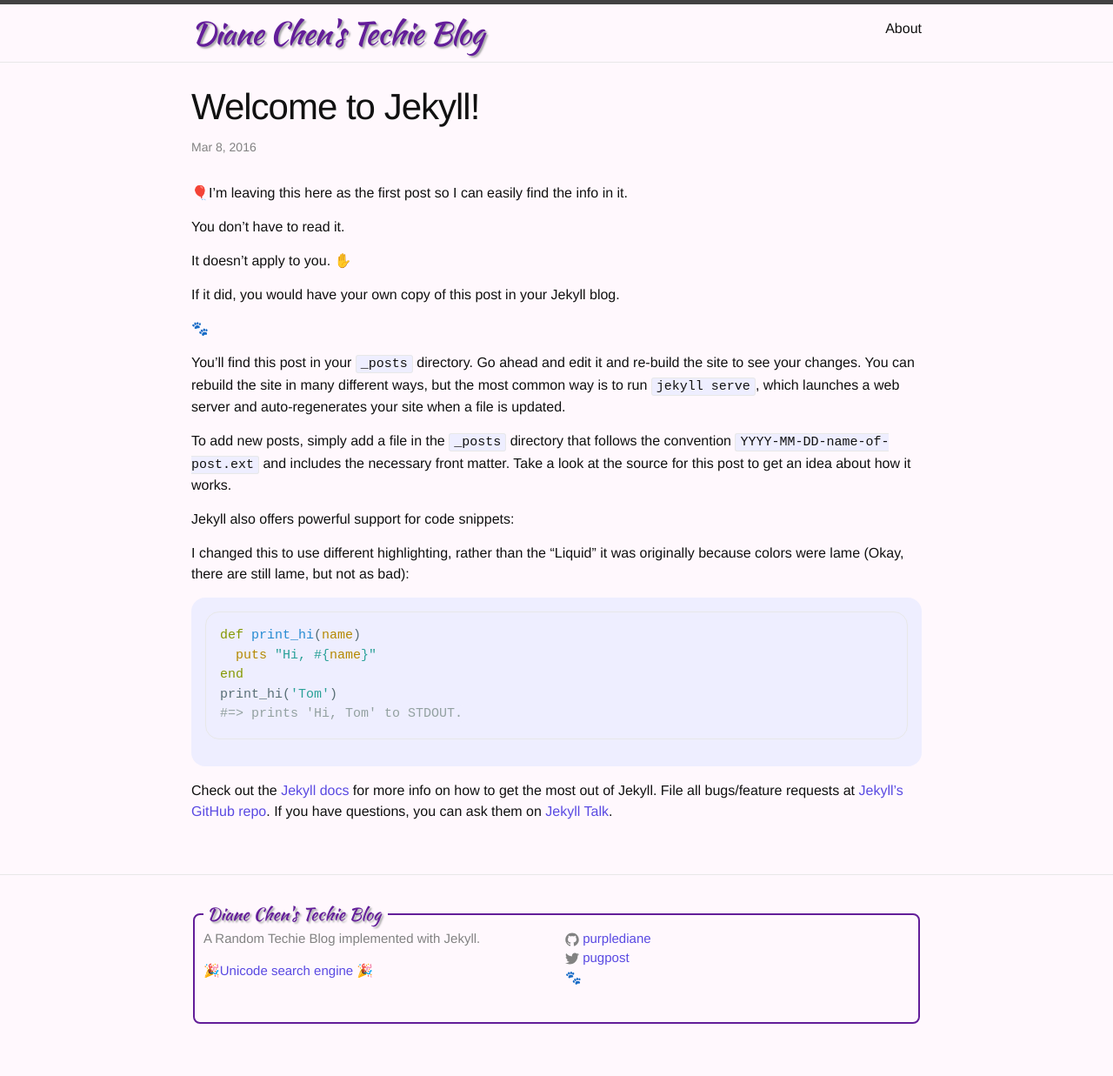
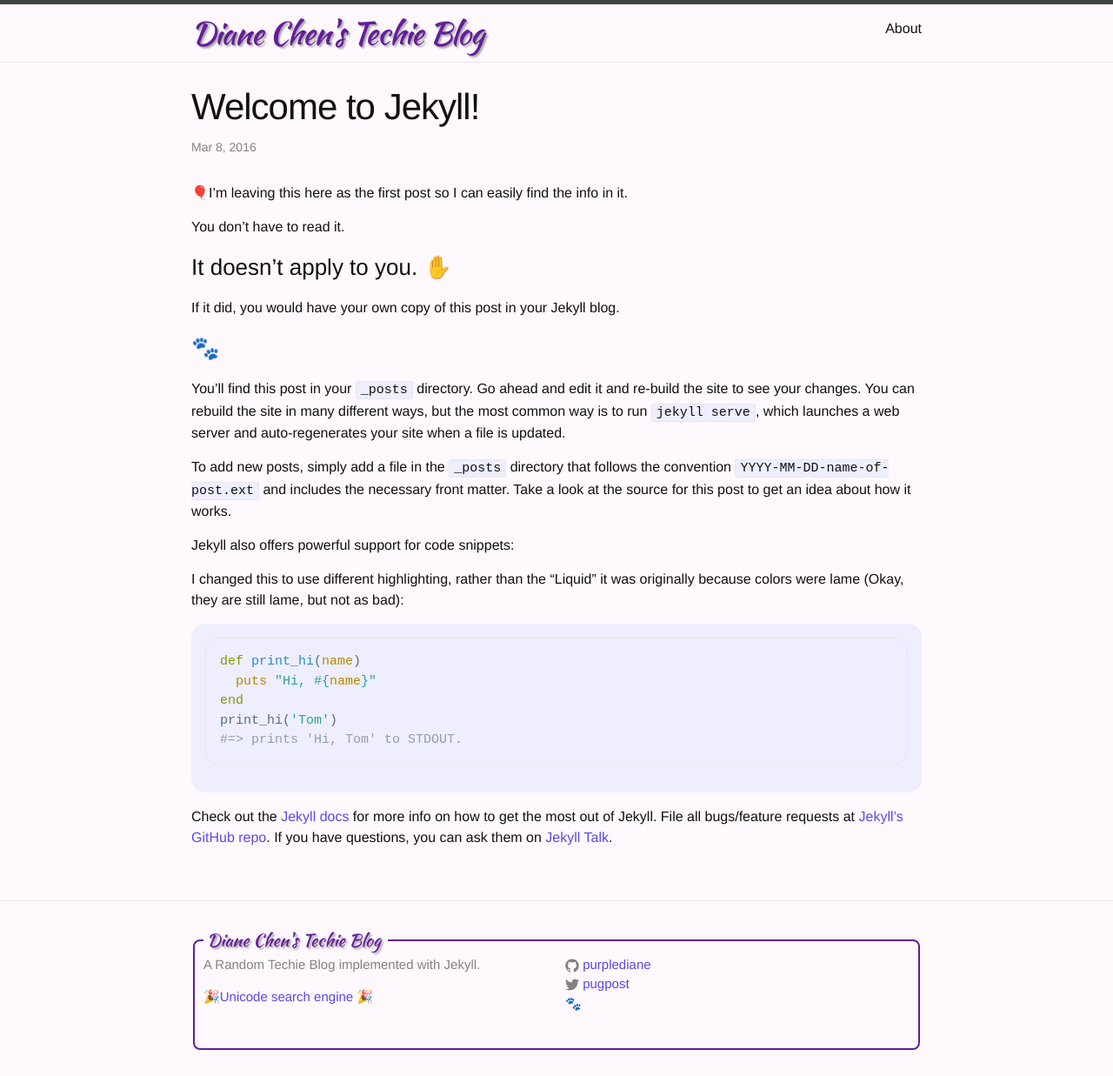
Before and after one commit to purplediane/purplediane.github.io, a Jekyll site: the page built from _posts/2016-03-08-welcome-to-jekyll.markdown, in a window 1280 px wide. Shown: the whole page at 87% size. Built offline with Jekyll 4.4.1, drawn with Linux system fonts in a browser that asks for light colours; before the commit the page ends 1207 px from its top, so only the background shows below that.

Commit message:
Fix some typos

```diff
--- a/_posts/2016-03-08-welcome-to-jekyll.markdown
+++ b/_posts/2016-03-08-welcome-to-jekyll.markdown
@@ -8,11 +8,11 @@
 
 You don't have to read it.
 
-It doesn't apply to you. ✋
+### It doesn't apply to you. ✋
 
 If it did, you would have your own copy of this post in your Jekyll blog.
 
-🐾
+### 🐾
 
 You’ll find this post in your `_posts` directory. Go ahead and edit it and re-build the site to see your changes. You can rebuild the site in many different ways, but the most common way is to run `jekyll serve`, which launches a web server and auto-regenerates your site when a file is updated.
 
@@ -20,7 +20,7 @@
 
 Jekyll also offers powerful support for code snippets:
 
-I changed this to use different highlighting, rather than the "Liquid" it was originally because colors were lame (Okay, there are still lame, but not as bad):
+I changed this to use different highlighting, rather than the "Liquid" it was originally because colors were lame (Okay, they are still lame, but not as bad):
 
 ~~~ruby
 def print_hi(name)
```
